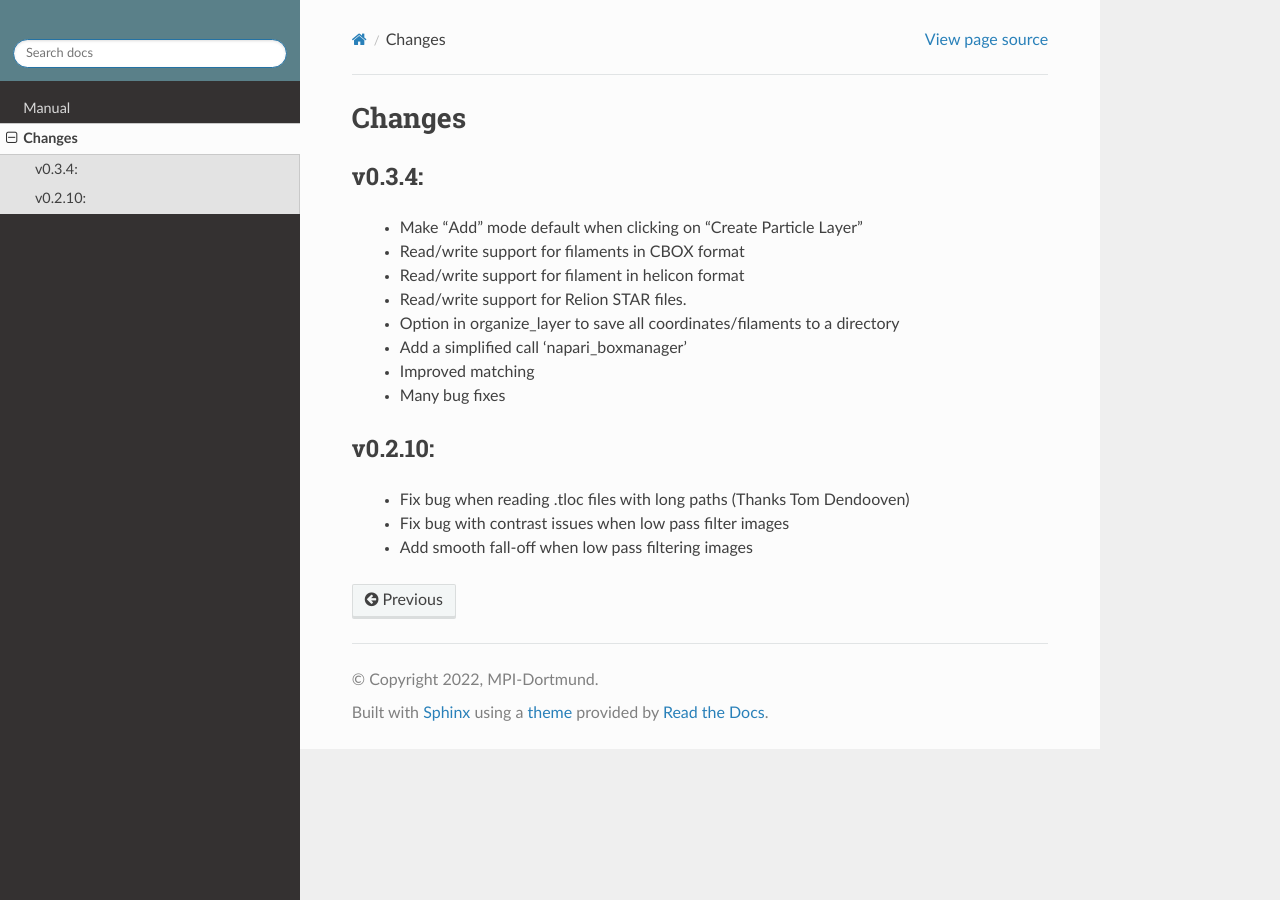
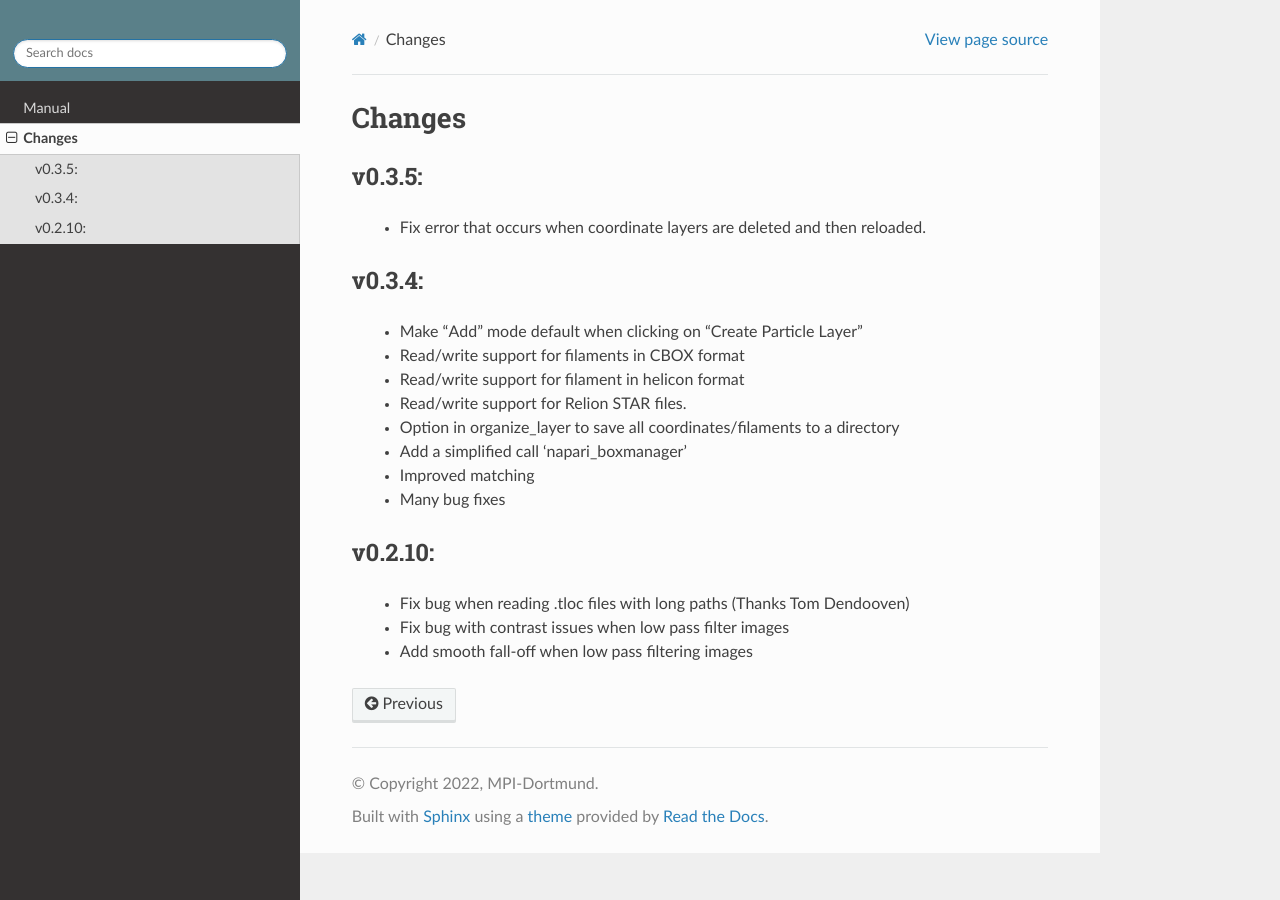
Before and after one commit to MPI-Dortmund/napari-boxmanager, a Sphinx documentation site: the page built from docs/changes.rst, in a window 1280 px wide. Built offline with Sphinx 7.4.7 and the Read the Docs theme 2.0.0, drawn with Linux system fonts in a browser that asks for light colours.

Commit message:
update changelog

```diff
--- a/docs/changes.rst
+++ b/docs/changes.rst
@@ -1,5 +1,9 @@
 Changes
 =======
+
+v0.3.5:
+*******
+ - Fix error that occurs when coordinate layers are deleted and then reloaded.
 
 v0.3.4:
 *******
```
